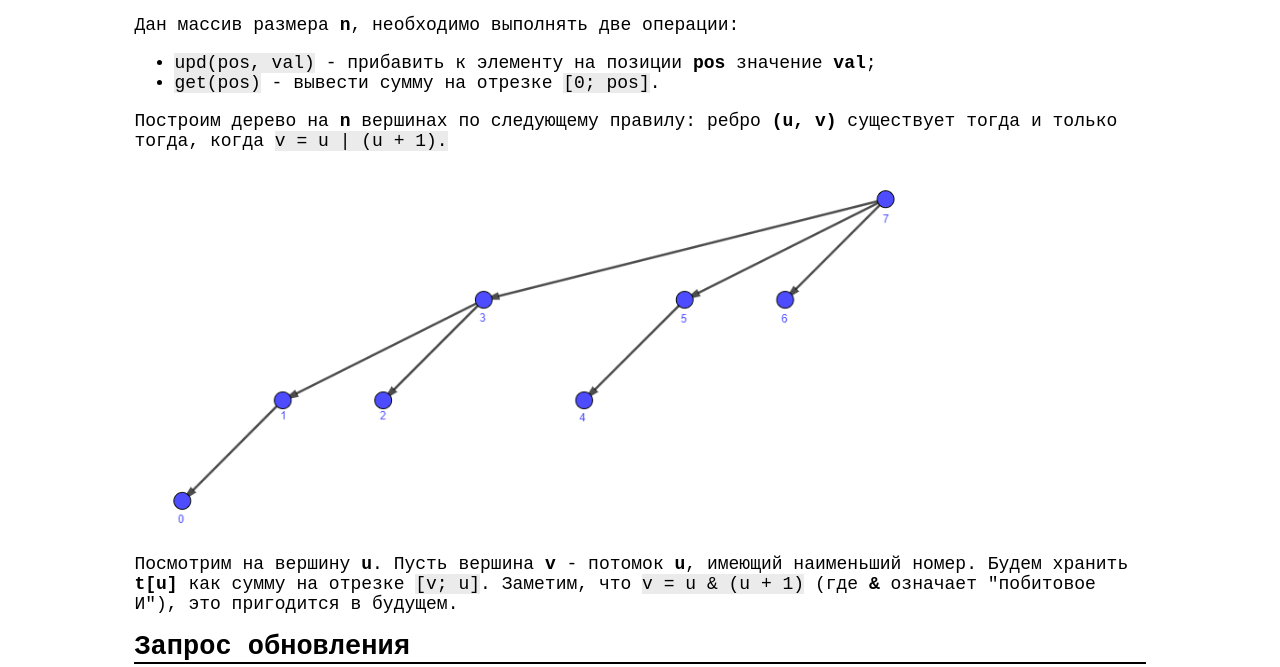
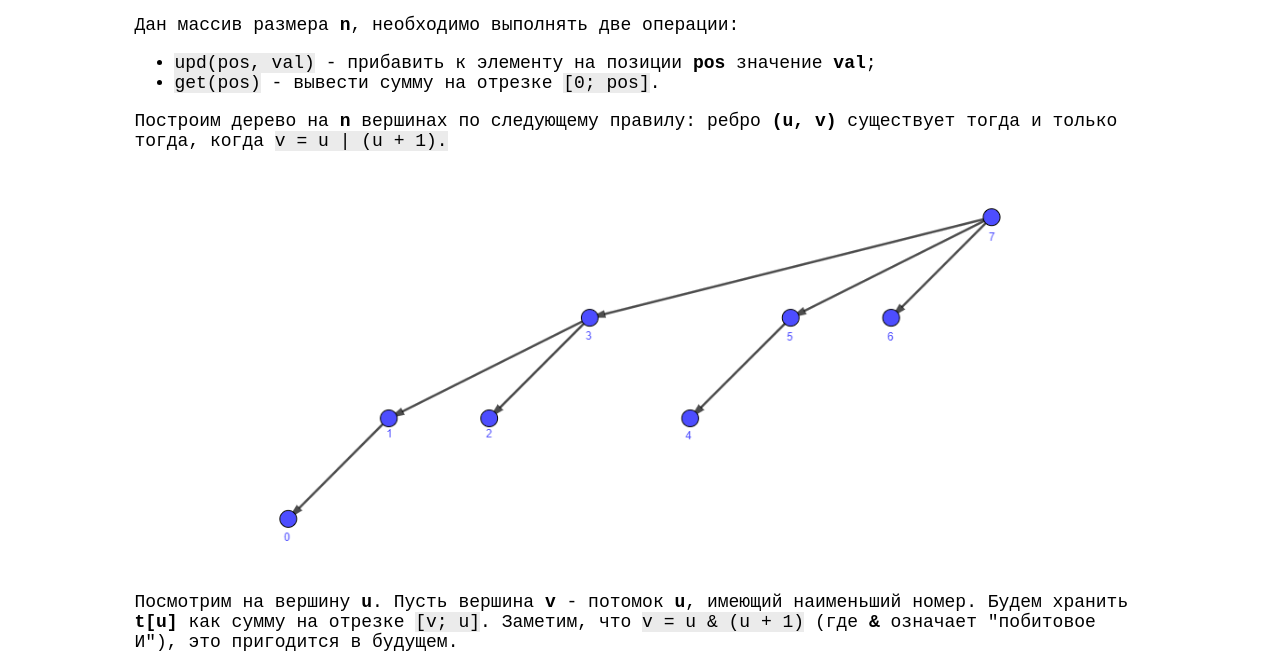
Before and after one commit to gmusya/algomusya, a plain HTML site: page fenwick_tree.html in a window 1280 px wide. Shown: the part 133-800 px from the top of the page. Drawn offline with Linux system fonts and the light colour scheme.

Commit message:
Update fenwick_tree.html

```diff
--- a/fenwick_tree.html
+++ b/fenwick_tree.html
@@ -25,7 +25,7 @@
             <p>
                 Построим дерево на <b>n</b> вершинах по следующему правилу: ребро <b>(u, v)</b> существует тогда и только тогда,
                 когда <code>v = u | (u + 1).</code><br>
-                <a href="img/fenwick_tree.png"><img src="img/fenwick_tree.png" width="800"></a><br>
+                <div style="text-align: center;"><a href="img/fenwick_tree.png"><img src="img/fenwick_tree.png" width="800"></a></div><br>
                 Посмотрим на вершину <b>u</b>. Пусть вершина <b>v</b> - потомок <b>u</b>, имеющий наименьший номер. Будем хранить
                 <b>t[u]</b> как сумму на отрезке <code>[v; u]</code>. Заметим, что <code>v = u & (u + 1)</code> (где <b>&</b> означает "побитовое И"),
                 это пригодится в будущем.
```
